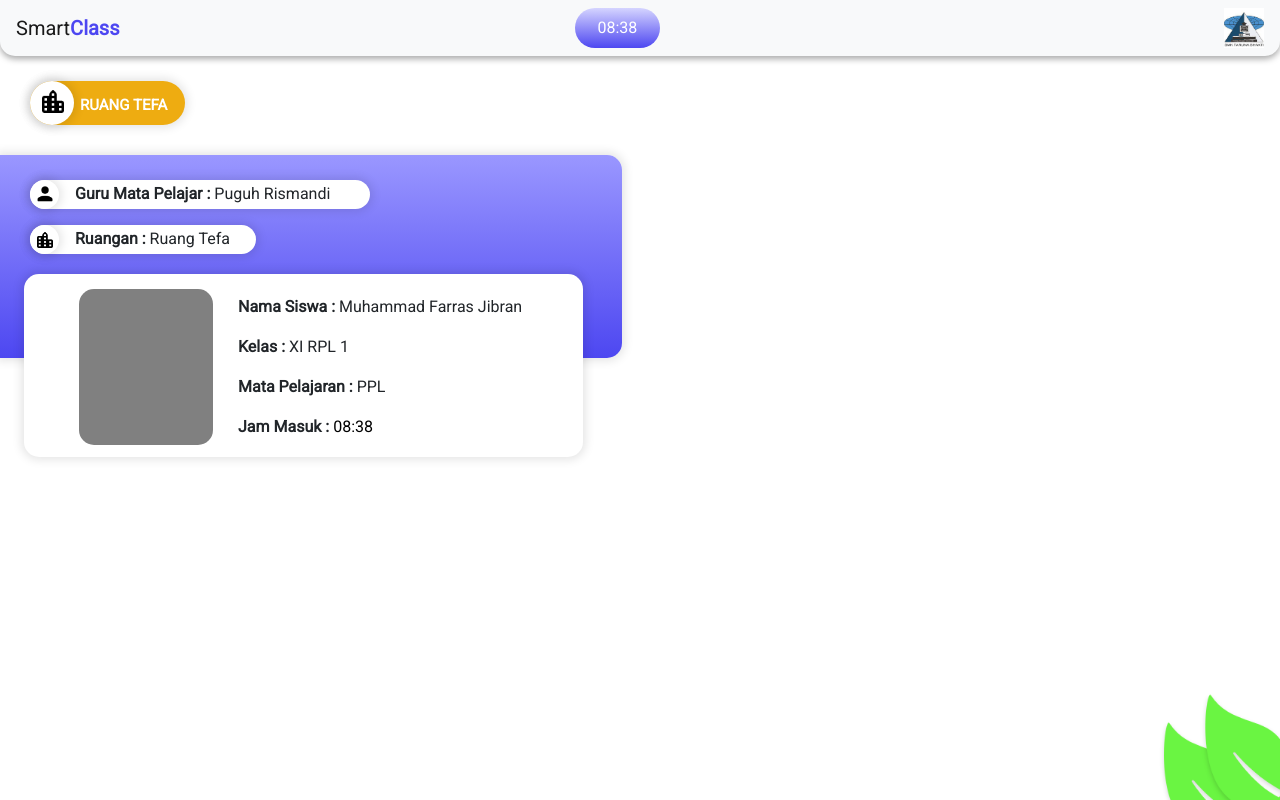
After one commit to farasjibran/Mockup-Atikan-Jabar-SMK-TARUNA-BHAKTI-DEPOK-, a Flask app: page /detailsiswa in a window 1280 px wide. The commit adds this page. Run offline with Flask 2, Linux system fonts and the light colour scheme; some libraries are stand-ins or nearby versions.

Commit message:
updated detail

```diff
--- a/app.py
+++ b/app.py
@@ -10,5 +10,9 @@ def home():
 def detail():
     return render_template('detail.html')
 
+@app.route('/detailsiswa')
+def detailsiswa():
+    return render_template('detailsiswa.html')
+
 if __name__ == '__main__':
     app.run(debug=True)
--- /dev/null
+++ b/templates/detailsiswa.html
@@ -0,0 +1,309 @@
+<!doctype html>
+<html lang="en">
+<head>
+    <!-- Required meta tags -->
+    <meta charset="utf-8">
+    <meta content="width=device-width, initial-scale=1, shrink-to-fit=no" name="viewport">
+
+    <!-- Bootstrap CSS -->
+    <link crossorigin="anonymous" href="https://stackpath.bootstrapcdn.com/bootstrap/4.3.1/css/bootstrap.min.css"
+          integrity="sha384-ggOyR0iXCbMQv3Xipma34MD+dH/1fQ784/j6cY/iJTQUOhcWr7x9JvoRxT2MZw1T" rel="stylesheet">
+
+    <!--  My CSS  -->
+    <style>
+    /* My Own CSS */
+
+    * {
+        font-family: 'Roboto', sans-serif;
+    }
+
+    .nav-clock {
+        width: 85px;
+        height: 40px;
+        background-image: linear-gradient(180deg, #D5D4FF, #4D47F1);
+        border-radius: 20px;
+        margin-left: -10%;
+    }
+
+    .navbar {
+        box-shadow: 0px 3px 6px #AAAAAA;
+        border-bottom-left-radius: 15px;
+        border-bottom-right-radius: 15px;
+    }
+
+    .daun {
+        position: absolute;
+        right: 0;
+        bottom: 0;
+    }
+
+    .people-img {
+        margin: auto;
+        margin-top: 30px;
+        width: 200px;
+        height: 200px;
+        border-radius: 50%;
+        box-shadow: 0px 0px 6px 2px #AAAAAA;
+    }
+
+    .name-place {
+        margin: 0px auto;
+        width: 272px;
+        height: 56px;
+        border-radius: 50px;
+        background-color: #EEAC11;
+    }
+
+    .place {
+        color: #fff;
+        font-weight: bold;
+        text-transform: uppercase;
+        font-size: 25px;
+    }
+
+    .status {
+        font-style: italic;
+        margin-top: 20px;
+        margin-bottom: -16px;
+    }
+
+    /* Detail */
+    .ruang {
+        background-color: #EEAC11;
+        padding-top: 13px;
+        padding-left: 50px;
+        width: 155px;
+        margin-left: 30px;
+        margin-top: 25px;
+        height: 44px;
+        border-radius: 100px;
+        text-transform: uppercase;
+        font-size: 15px;
+        box-shadow: 0px 0px 10px 3px rgba(0, 0, 0, 0.1);
+        margin-bottom: 30px;
+    }
+
+    .gambarkelas {
+        position: absolute;
+        margin-left: 30px;
+        background-color: #fff;
+        width: 44px;
+        height: 44px;
+        border-radius: 100px;
+        box-shadow: 0px 0px 10px 3px rgba(0, 0, 0, 0.1);
+        padding-top: 22px;
+        padding-left: 25px;
+    }
+
+    .bungkusdetail {
+        background-image: linear-gradient(180deg, #9A97FF, #4D47F1);
+        height: 203px;
+        width: 622px;
+        border-top-right-radius: 15px;
+        border-bottom-right-radius: 15px;
+        padding-top: 25px;
+        box-shadow: 0px 0px 10px 3px rgba(0, 0, 0, 0.1);
+    }
+
+    .detailguru {
+        margin-left: 30px;
+        background-color: white;
+        width: 340px;
+        height: 29px;
+        border-radius: 100px;
+        padding-left: 35px;
+        padding-top: 17px;
+        box-shadow: 0px 0px 10px 3px rgba(0, 0, 0, 0.1);
+    }
+
+    .gambarguru {
+        position: absolute;
+        background-color: white;
+        border-radius: 100px;
+        width: 29px;
+        height: 29px;
+        box-shadow: 0px 0px 10px 3px rgba(0, 0, 0, 0.1);
+        margin-left: 30px;
+        padding-top: 10px;
+        padding-left: 10px;
+    }
+
+    .gambarguru img {
+        width: 21px;
+    }
+
+    .detailruang {
+        margin-left: 30px;
+        background-color: white;
+        width: 226px;
+        height: 29px;
+        border-radius: 100px;
+        padding-left: 35px;
+        padding-top: 17px;
+        box-shadow: 0px 0px 10px 3px rgba(0, 0, 0, 0.1);
+    }
+
+    .gambarruang {
+        position: absolute;
+        background-color: white;
+        border-radius: 100px;
+        width: 29px;
+        height: 29px;
+        box-shadow: 0px 0px 10px 3px rgba(0, 0, 0, 0.1);
+        margin-left: 30px;
+        padding-top: 12px;
+        padding-left: 13px;
+    }
+
+    .gambarruang img {
+        width: 20px;
+    }
+
+    .detailmenunggu {
+        background-color: white;
+        height: 183px;
+        width: 559px;
+        border-radius: 15px;
+        margin-top: 20px;
+        padding-top: 90px;
+        box-shadow: 0px 0px 10px 3px rgba(0, 0, 0, 0.1);
+    }
+
+    .gambar {
+        background-color: grey;
+        width: 134px;
+        height: 156px;
+        margin-top: -75px;
+        margin-left: 55px;
+        border-radius: 15px;
+    }
+
+    .bungkusinfo {
+        margin-top: -150px;
+        margin-left: 214px;
+    }
+
+
+    </style>
+
+    <!--  My Font  -->
+    <link href="https://fonts.googleapis.com/css?family=Roboto&display=swap" rel="stylesheet">
+
+    <title>Smartclass</title>
+</head>
+<body>
+<!-- navbar -->
+<div id="app">
+    <!-- As a heading -->
+    <nav class="navbar navbar-light bg-light">
+        <a href="/"><span class="navbar-brand mb-0 h1">Smart<span style="color: #4D47F1;"><b>Class</b></span></span></a>
+        <div class="nav-clock text-center pt-2"><span class="clock text-white">&nbsp;&nbsp;10.00</span></div>
+        <img src="{{ url_for('static', filename='img/tb.jpg')}}" width="40">
+    </nav>
+</div>
+
+<!-- content -->
+<div>
+    <div class="daun"><img src="{{ url_for('static', filename='img/daon.png')}}" style="height: 110px;"></div>
+    <div class="gambarkelas"><img alt=""
+                                  src="{{ url_for('static', filename='img/Path 8.png')}}"
+                                  style="width: 22px; margin-left: -13px; margin-top: -28px"></div>
+    <div class="ruang text-white"><b>Ruang Tefa</b></div>
+</div>
+
+<!-- detail -->
+<div class="bungkusdetail">
+    <!-- Guru -->
+    <div class="gambarguru"><img alt="" src="{{ url_for('static', filename='img/Path 1.png')}}"
+                                 style="width: 16px; margin-top: -17px; margin-left: -3px"></div>
+    <div class="detailguru">
+        <p style="margin-top: -15px; margin-left: 10px"><b>Guru Mata Pelajar :</b> <span>Puguh Rismandi</span></p>
+    </div>
+    <!-- Ruangan -->
+    <div class="gambarruang mt-3"><img alt="" src="{{ url_for('static', filename='img/Path 8.png')}}"
+                                       style="margin-left: -6px; margin-top: -20px; width: 16px"></div>
+    <div class="detailruang mt-3">
+        <p style="margin-top: -15px; margin-left: 10px"><b>Ruangan :</b> <span>Ruang Tefa</span></p>
+    </div>
+    <!-- Detail siswa -->
+    <div class="detailmenunggu ml-4">
+        <div class="gambar"></div>
+        <div class="bungkusinfo">
+            <div class="row">
+                <div class="col">
+                    <p><b>Nama Siswa : </b><span>Muhammad Farras Jibran</span></p>
+                </div>
+            </div>
+            <div class="row">
+                <div class="col">
+                    <p><b>Kelas : </b><span>XI RPL 1</span></p>
+                </div>
+            </div>
+            <div class="row">
+                <div class="col">
+                    <p><b>Mata Pelajaran : </b><span>PPL</span></p>
+                </div>
+            </div>
+            <div class="row">
+                <div class="col">
+                    <p><b>Jam Masuk : </b><span class="clock text-black">&nbsp;&nbsp;10.00</span></p>
+                </div>
+            </div>
+        </div>
+    </div>
+</div>
+
+<!-- Optional JavaScript -->
+<!-- jQuery first, then Popper.js, then Bootstrap JS -->
+<script crossorigin="anonymous"
+        integrity="sha384-q8i/X+965DzO0rT7abK41JStQIAqVgRVzpbzo5smXKp4YfRvH+8abtTE1Pi6jizo"
+        src="https://code.jquery.com/jquery-3.3.1.slim.min.js"></script>
+<script crossorigin="anonymous"
+        integrity="sha384-UO2eT0CpHqdSJQ6hJty5KVphtPhzWj9WO1clHTMGa3JDZwrnQq4sF86dIHNDz0W1"
+        src="https://cdnjs.cloudflare.com/ajax/libs/popper.js/1.14.7/umd/popper.min.js"></script>
+<script crossorigin="anonymous"
+        integrity="sha384-JjSmVgyd0p3pXB1rRibZUAYoIIy6OrQ6VrjIEaFf/nJGzIxFDsf4x0xIM+B07jRM"
+        src="https://stackpath.bootstrapcdn.com/bootstrap/4.3.1/js/bootstrap.min.js"></script>
+
+<!-- My script -->
+<script>
+        $(document).ready(function() {
+            clockUpdate();
+            setInterval(clockUpdate, 1000);
+        })
+
+        function clockUpdate() {
+            var date = new Date();
+            $('.clock').css({
+                'color': '#000'
+            });
+
+            function addZero(x) {
+                if (x < 10) {
+                    return x = '0' + x;
+                } else {
+                    return x;
+                }
+            }
+
+            function twelveHour(x) {
+                if (x > 12) {
+                    return x = x - 12;
+                } else if (x == 0) {
+                    return x = 12;
+                } else {
+                    return x;
+                }
+            }
+
+            var h = addZero(twelveHour(date.getHours()));
+            var m = addZero(date.getMinutes());
+
+            $('.clock').text(h + ':' + m)
+        }
+
+
+
+</script>
+</body>
+</html>
```
Also changed, not shown: templates/detail.html (+13 -6 lines).
